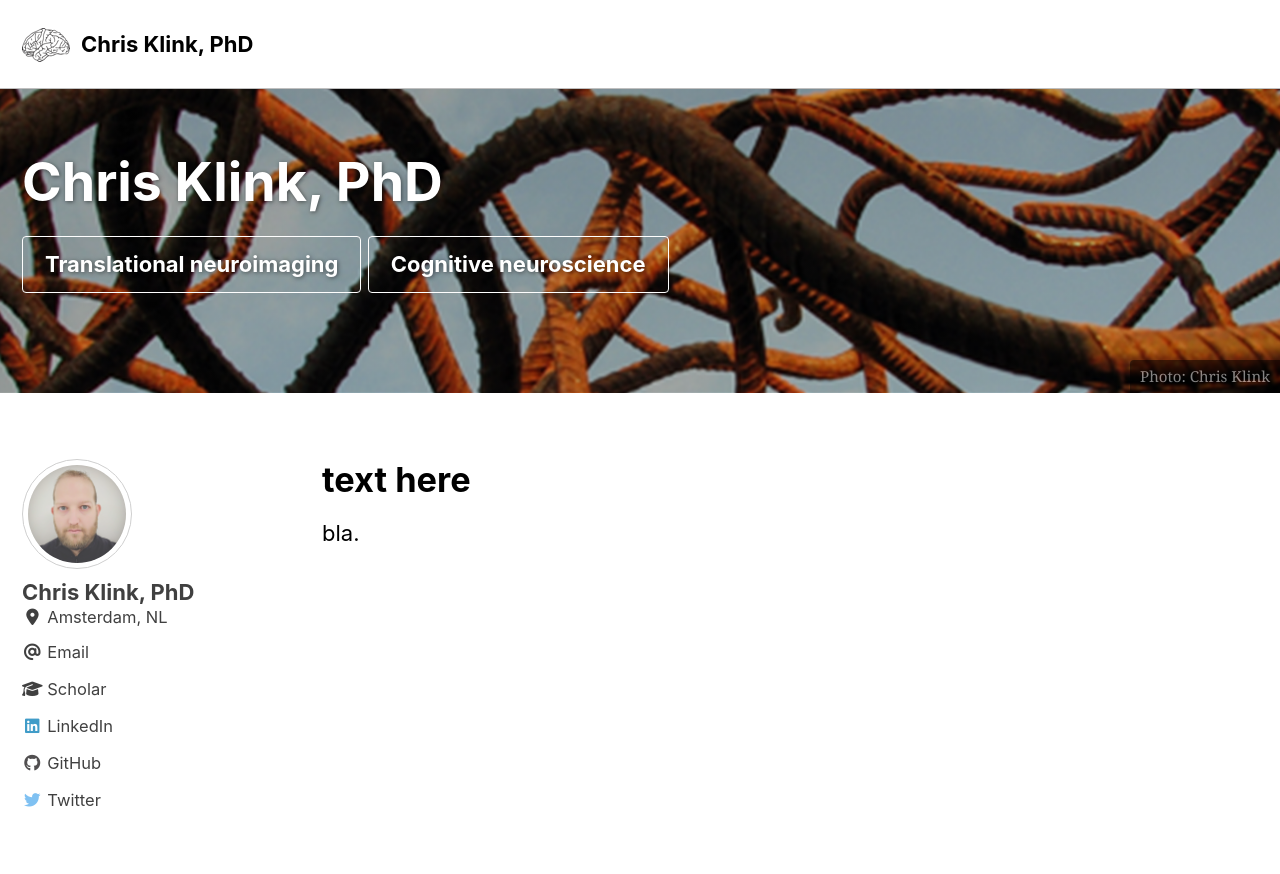
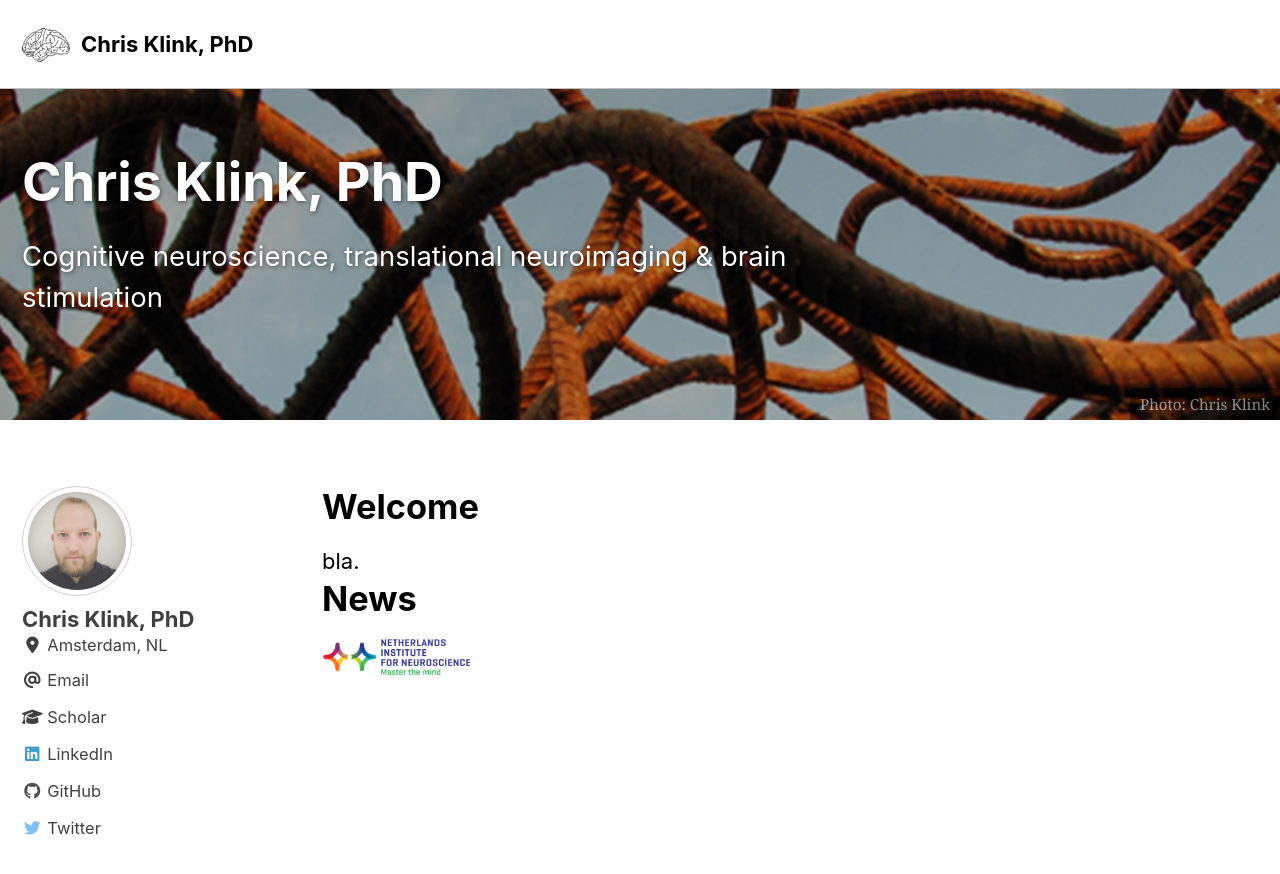
Before and after one commit to pcklink/pcklink.github.io, a Jekyll site: the page built from index.html, in a window 1280 px wide and 900 px high. Shown: the top 874 px of the window. Built offline with Jekyll 4.4.1, drawn with Linux system fonts in a browser that asks for light colours; cached includes are drawn as plain includes; nearby versions of some CDN libraries; the list of posts is cut into pages by our own code.

Commit message:
Update index.html

```diff
--- a/index.html
+++ b/index.html
@@ -1,18 +1,17 @@
 ---
 layout: single
 author_profile: true
-# excerpt: "Translational neuroimaging / brain stimulation / cognitive neuroscience"
+excerpt: "Cognitive neuroscience, translational neuroimaging & brain stimulation"
 header:
   #image: /assets/images/header.png
   overlay_image: /assets/images/header.png
   overlay_filter: 0.25
   caption: "Photo: Chris Klink"
-  actions:
-    - label: "Translational neuroimaging"
-      url: /research
-    - label: "Cognitive neuroscience"
-      url: /research
 ---
 
-<h1>text here</h1>
+<h1>Welcome</h1>
 bla.
+
+<h1>News</h1>
+
+<a href="https://nin.nl/"><img alt="NIN" src="/assets/images/NIN.png" width="150"></a>
```
